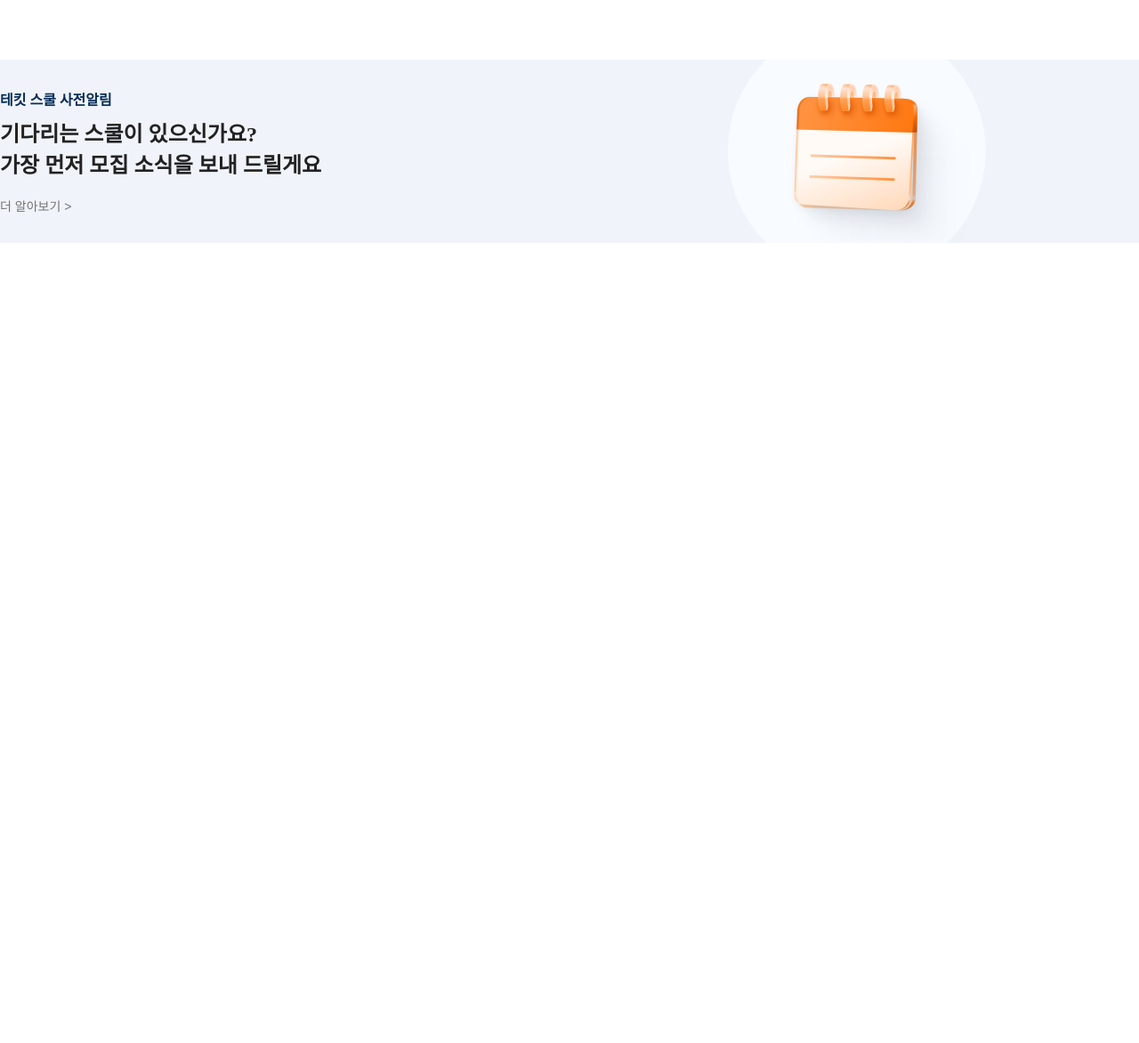
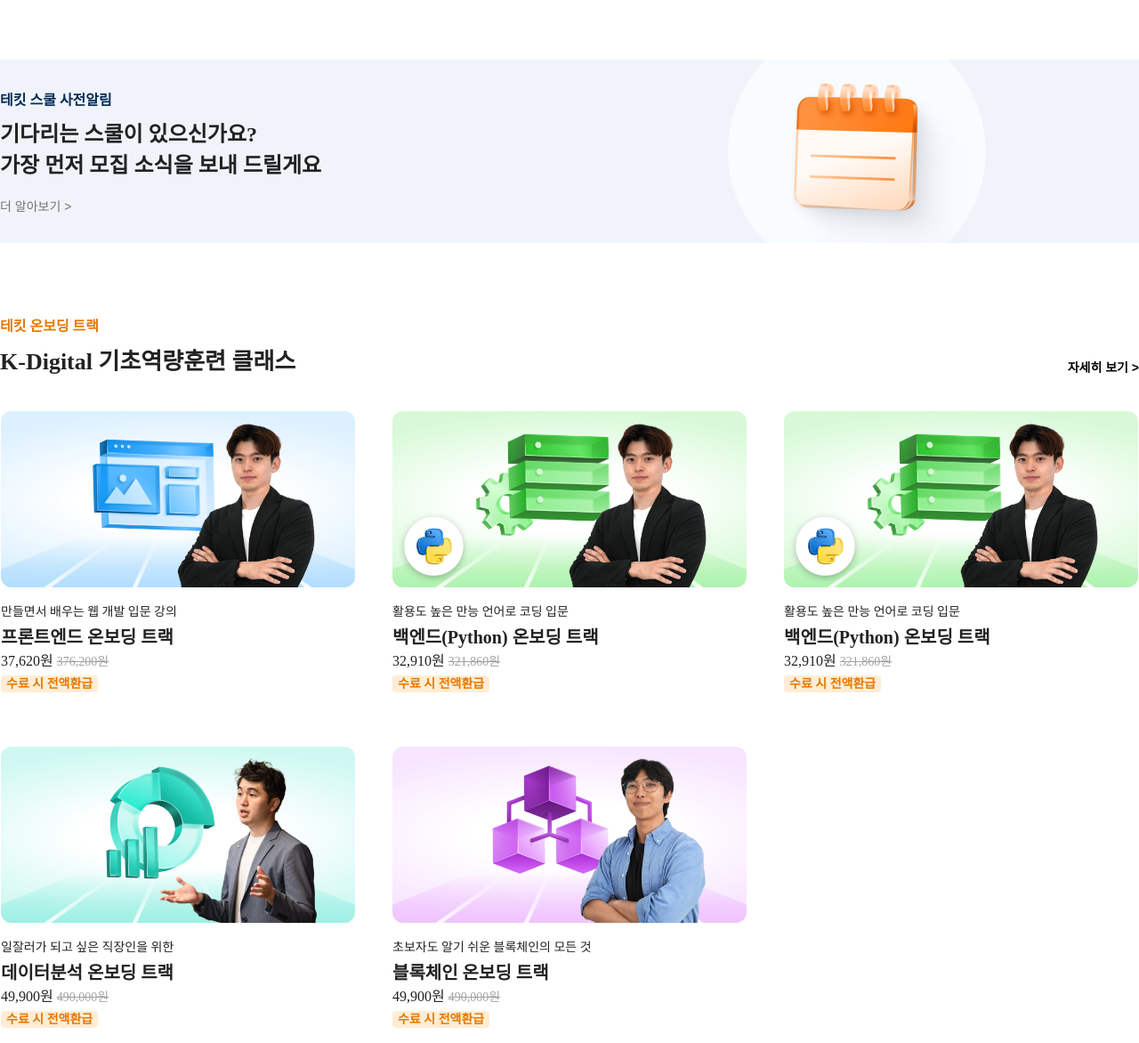
Before and after one commit to h662/TechIT-Clone, a plain HTML site: page index.html in a window 1280 px wide. Shown: the part 2371-3543 px from the top of the page at 89% size. Before the commit the page ends 2644 px from the top, so only its background shows below. Drawn offline with Linux system fonts and the light colour scheme; a web font is replaced by a local one.

Commit message:
onboarding

```diff
--- a/index.html
+++ b/index.html
@@ -41,7 +41,7 @@
           </div>
           <button>자세히 보기 ></button>
         </div>
-        <ul>
+        <ul class="techit-school">
           <li class="techit-school-card">
             <div class="img-container">
               <img src="./images/data.png" alt="data" />
@@ -180,6 +180,71 @@
           <button>더 알아보기 ></button>
         </div>
       </section>
+      <section class="techit-school-container">
+        <div>
+          <div>
+            <h5>테킷 온보딩 트랙</h5>
+            <h3>K-Digital 기초역량훈련 클래스</h3>
+          </div>
+          <button>자세히 보기 ></button>
+        </div>
+        <ul class="onboarding">
+          <li>
+            <div class="img-container">
+              <img src="./images/onboarding_front.png" alt="onboarding_front" />
+            </div>
+            <h5>만들면서 배우는 웹 개발 입문 강의</h5>
+            <h3>프론트엔드 온보딩 트랙</h3>
+            <div class="price">37,620원<span>376,200원</span></div>
+            <span>수료 시 전액환급</span>
+          </li>
+          <li>
+            <div class="img-container">
+              <img
+                src="./images/onboarding_back_python.png"
+                alt="onboarding_back_python"
+              />
+            </div>
+            <h5>활용도 높은 만능 언어로 코딩 입문</h5>
+            <h3>백엔드(Python) 온보딩 트랙</h3>
+            <div class="price">32,910원<span>321,860원</span></div>
+            <span>수료 시 전액환급</span>
+          </li>
+          <li>
+            <div class="img-container">
+              <img
+                src="./images/onboarding_back_python.png"
+                alt="onboarding_back_python"
+              />
+            </div>
+            <h5>활용도 높은 만능 언어로 코딩 입문</h5>
+            <h3>백엔드(Python) 온보딩 트랙</h3>
+            <div class="price">32,910원<span>321,860원</span></div>
+            <span>수료 시 전액환급</span>
+          </li>
+          <li>
+            <div class="img-container">
+              <img src="./images/onboarding_data.png" alt="onboarding_data" />
+            </div>
+            <h5>일잘러가 되고 싶은 직장인을 위한</h5>
+            <h3>데이터분석 온보딩 트랙</h3>
+            <div class="price">49,900원<span>490,000원</span></div>
+            <span>수료 시 전액환급</span>
+          </li>
+          <li>
+            <div class="img-container">
+              <img
+                src="./images/onboarding_blockchain.png"
+                alt="onboarding_back_python"
+              />
+            </div>
+            <h5>초보자도 알기 쉬운 블록체인의 모든 것</h5>
+            <h3>블록체인 온보딩 트랙</h3>
+            <div class="price">49,900원<span>490,000원</span></div>
+            <span>수료 시 전액환급</span>
+          </li>
+        </ul>
+      </section>
     </main>
   </body>
 </html>
--- a/style.css
+++ b/style.css
@@ -188,7 +188,7 @@ header {
   font-weight: 600;
 }
 
-.techit-school-container > ul {
+.techit-school-container > .techit-school {
   display: grid;
   grid-template-columns: repeat(4, 1fr);
   gap: 32px;
@@ -196,7 +196,7 @@ header {
   margin-top: 40px;
 }
 
-.techit-school-container > ul > li {
+.techit-school-container > .techit-school > li {
   width: 290px;
   height: 416px;
 }
@@ -219,7 +219,7 @@ header {
   transform: scale(1.1);
 }
 
-.techit-school-container > ul > li > span {
+.techit-school-container > .techit-school > li > span {
   font-size: 14px;
   font-weight: 600;
   padding: 4px 8px;
@@ -241,13 +241,13 @@ header {
   border: 1px solid #3f3f46;
 }
 
-.techit-school-container > ul > li > h3 {
+.techit-school-container > .techit-school > li > h3 {
   font-size: 20px;
   font-weight: 600;
   margin: 16px 0 8px 0;
 }
 
-.techit-school-container > ul > li > h5 {
+.techit-school-container > .techit-school > li > h5 {
   font-size: 18px;
 }
 
@@ -289,3 +289,67 @@ header {
   font-size: 14px;
   color: #737373;
 }
+
+.onboarding {
+  margin-top: 40px;
+  display: grid;
+  grid-template-columns: repeat(3, 1fr);
+  gap: 60px 40px;
+  justify-items: center;
+}
+
+.onboarding > li {
+  width: 398px;
+  height: 317px;
+}
+
+.onboarding > li > .img-container {
+  margin-bottom: 16px;
+  overflow: hidden;
+  border-radius: 12px;
+  width: 398px;
+  height: 198px;
+}
+
+.onboarding > li > .img-container > img {
+  width: 398px;
+  height: 198px;
+  transition: all 0.5s;
+}
+
+.onboarding > li > .img-container > img:hover {
+  transform: scale(1.1);
+}
+
+.onboarding > li > h5 {
+  font-size: 14px;
+}
+
+.onboarding > li > h3 {
+  font-size: 20px;
+  font-weight: 600;
+  margin-top: 4px;
+}
+
+.onboarding > li > .price {
+  font-size: 16px;
+  font-weight: 500;
+  margin-bottom: 4px;
+}
+
+.onboarding > li > .price > span {
+  margin-left: 4px;
+  font-size: 14px;
+  color: #a3a3a3;
+  font-weight: 400;
+  text-decoration: line-through;
+}
+
+.onboarding > li > span {
+  color: #e67800;
+  background-color: #ffedd5;
+  padding: 2px 6px;
+  font-size: 14px;
+  font-weight: 600;
+  border-radius: 4px;
+}
```
